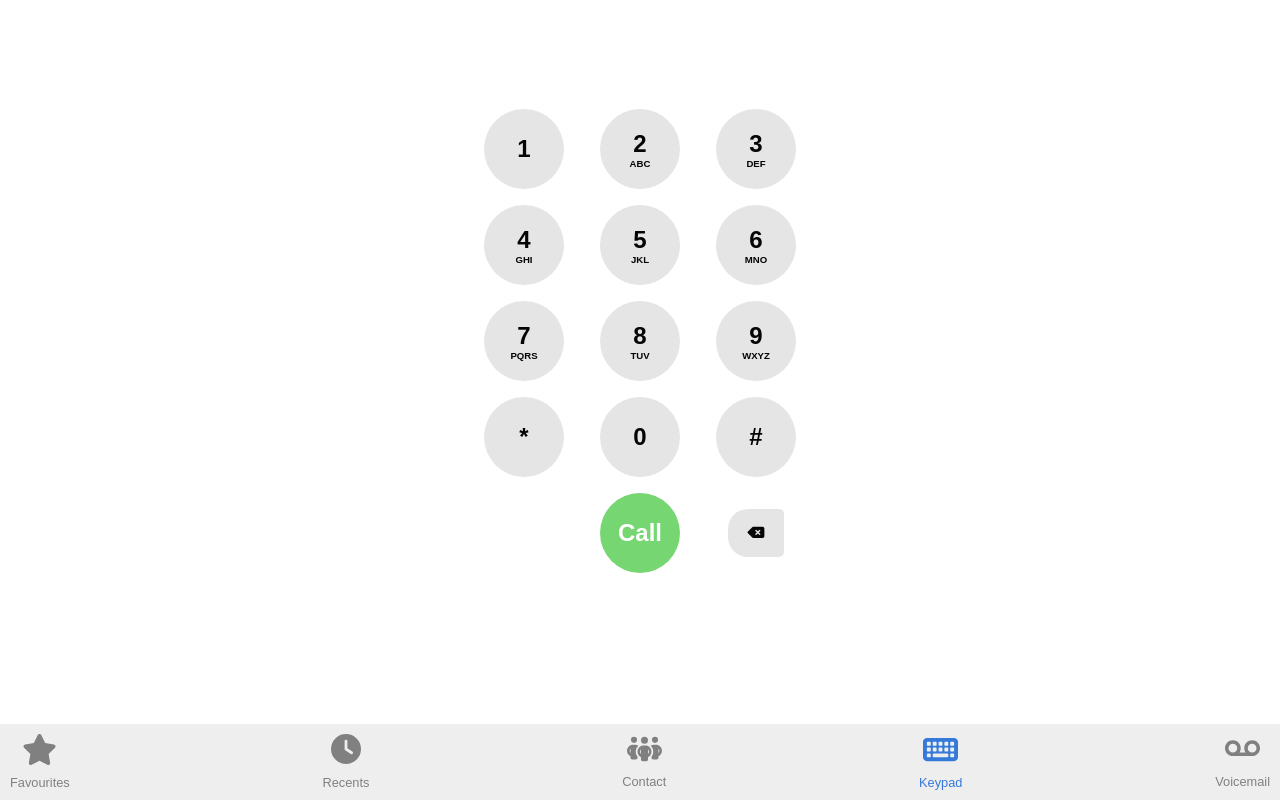
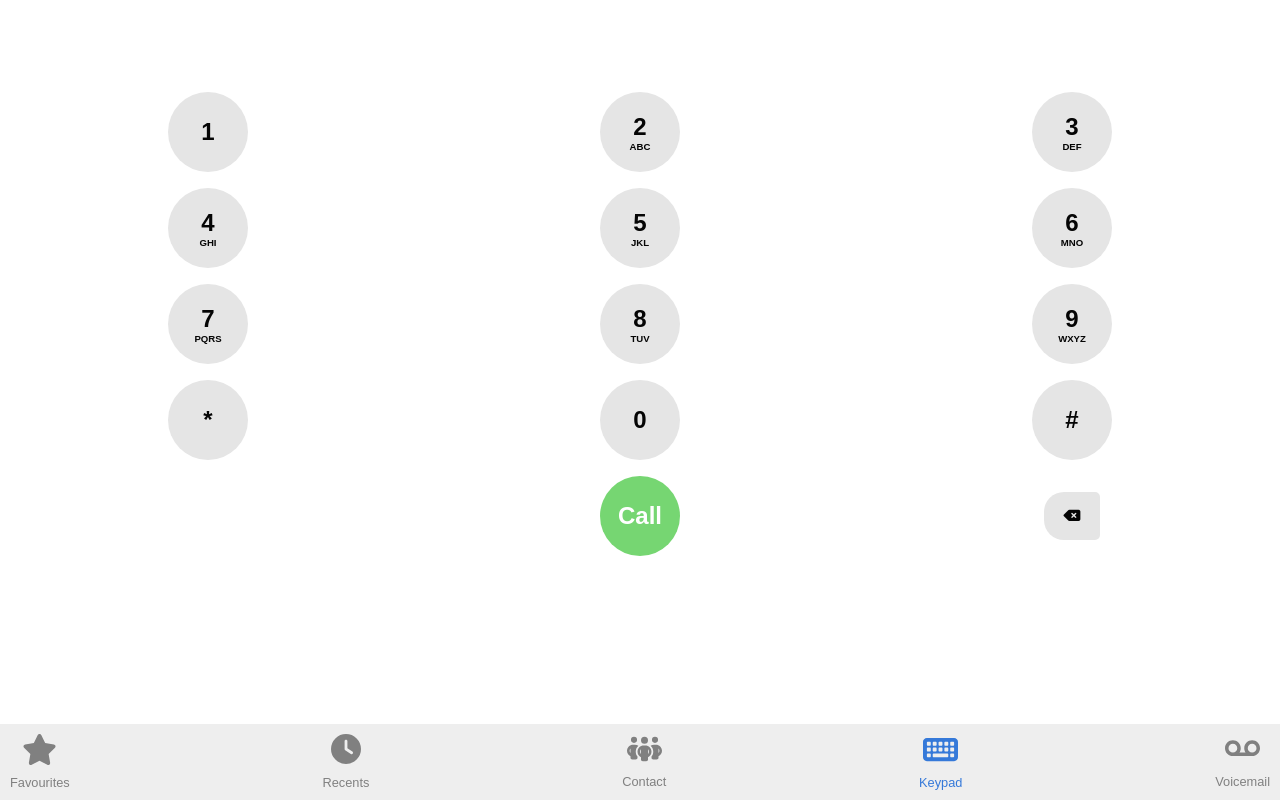
Before and after one commit to mik135/dialer, a plain HTML site: page index.html in a window 1280 px wide. Drawn offline with Linux system fonts and the light colour scheme.

Commit message:
Second test

```diff
--- a/style.css
+++ b/style.css
@@ -24,20 +24,9 @@ body {
         max-height: 100vh;
         display: flex;
         flex-direction: column;
-        justify-content: center;
+        justify-content: space-between;
         /* align-items: center; */
-
-        & > div:nth-child(1) {
-            height: 75vh;
-            display: flex;
-            align-items: center;
-            justify-content: center;
-        }
     }
-}
-
-.menu {
-    margin: auto 0 0 0;
 }
 
 form {
```
